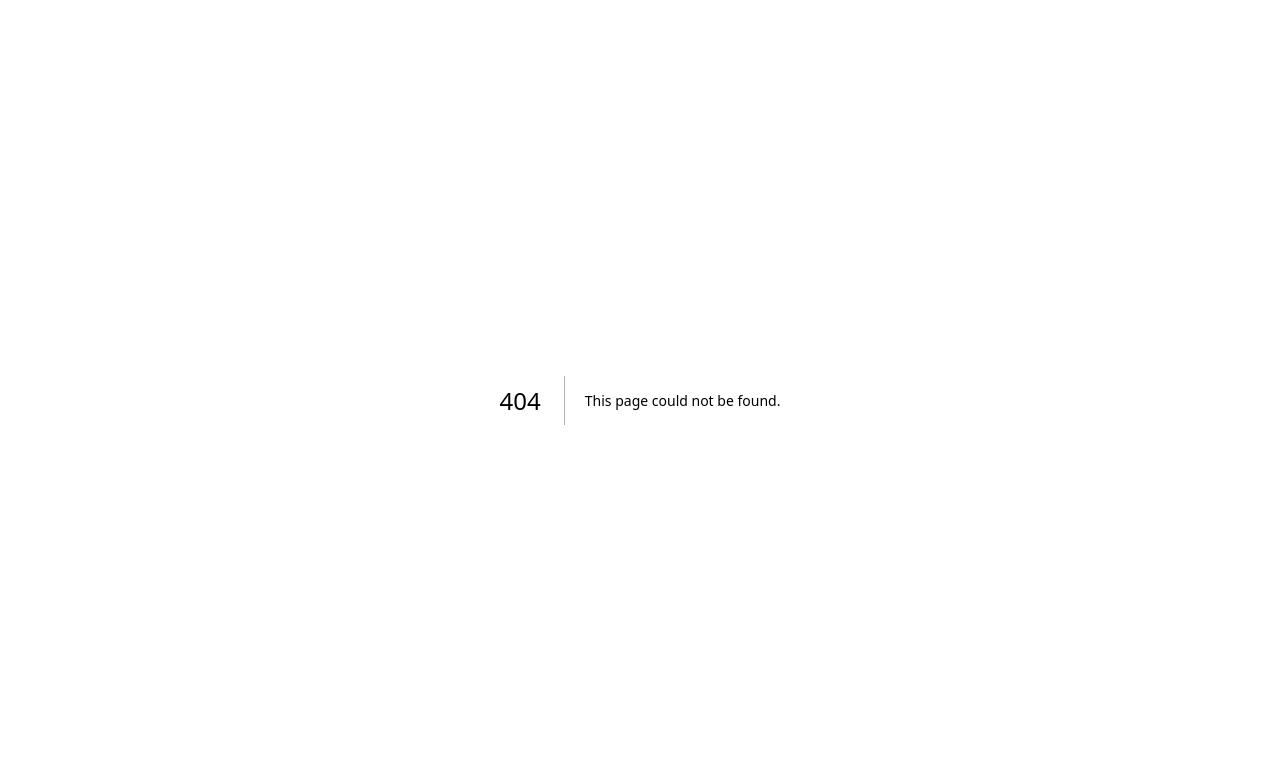
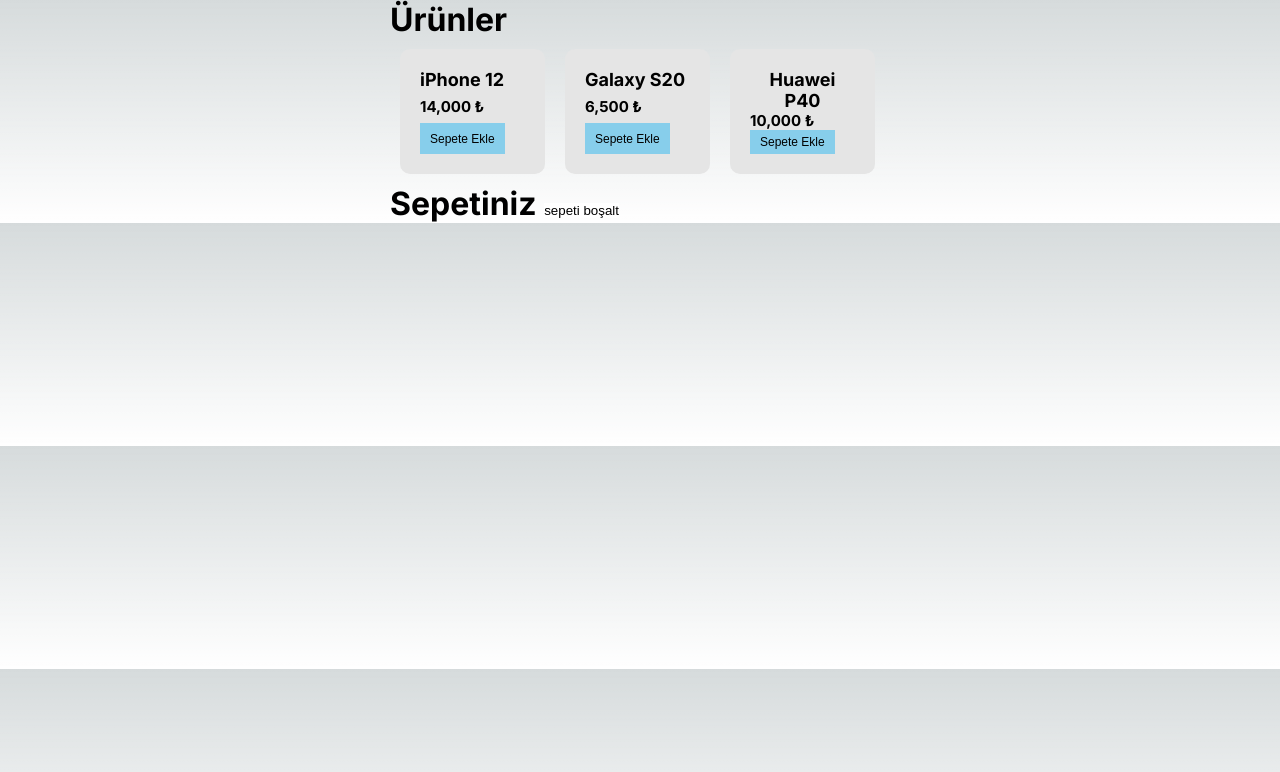
Before and after one commit to Emincinarm13/react_hooks, a Next.js app: page /reactMemoAndCallback in a window 1280 px wide. Before the commit this address had no page. Shown: the top 772 px of the page. Built offline with nearby package versions, Linux system fonts and the light colour scheme.

Commit message:
reactMemo and useCallback

```diff
--- /dev/null
+++ b/src/app/reactMemoAndCallback/page.jsx
@@ -0,0 +1,74 @@
+"use client"
+import React, {useCallback, useState} from "react";
+import styles from "./style.module.css";
+
+const phones = [
+    { name: "iPhone 12", price: 14000 },
+    { name: "Galaxy S20", price: 6500 },
+    { name: "Huawei P40", price: 10000 },
+];
+
+const CallbackandMemo = () => {
+    const [products] = useState(phones);
+    const [cart, setCart] = useState([]);
+
+    const addToCart = useCallback((product) => {
+        setCart((cart) => [...cart, product]);
+    },[]);
+
+    const emptyCart =useCallback(() => {
+        setCart([]);
+    },[]) ;
+
+    return (
+        <div className={styles.wrapper}>
+            <Products products={products} addToCart={addToCart} />
+            <Cart cart={cart} emptyCart={emptyCart} />
+        </div>
+        // sepete ekleme işinde addtocart prop olarak productsta var o yüzden products rerender olur  addtocart değişmiyor bunu reacte bildirmek lazım
+    );
+};
+
+const Products = React.memo(({ products, addToCart }) => {
+    return (
+        <>
+            <h1>Ürünler</h1>
+            <div className={styles.products}>
+                {products.map(({ name, price }) => (
+                    <Product key={name} name={name} price={price} addToCart={addToCart} />
+                ))}
+            </div>
+        </>
+    );
+});
+
+const Cart = ({ cart, emptyCart }) => {
+    return (
+        <>
+            <h1>
+                Sepetiniz <button className={styles.btn} onClick={emptyCart}>sepeti boşalt</button>
+            </h1>
+            <div className={styles.products}>
+                {cart.map(({ name, price }, index) => (
+                    <Product key={index} name={name} price={price} />
+                ))}
+            </div>
+        </>
+    );
+};
+
+//reactmemo proplar değişmezse render etmeemyi sağlıyor
+
+const Product = React.memo(({ name, price, addToCart }) => {
+    return (
+        <div className={styles.product}>
+            <h2>{name}</h2>
+            <h3>{price.toLocaleString()} ₺</h3>
+            {addToCart && (
+                <button onClick={() => addToCart({ name, price })}>Sepete Ekle</button>
+            )}
+        </div>
+    );
+
+});
+export default CallbackandMemo;
--- /dev/null
+++ b/src/app/reactMemoAndCallback/style.module.css
@@ -0,0 +1,55 @@
+
+.wrapper {
+    width: 500px;
+    margin: 0 auto;
+}
+
+.wrapper h1 button {
+    background-color: white;
+    border: none;
+}
+
+.products {
+    display: flex;
+    justify-content: flex-start;
+    flex-wrap: wrap;
+}
+
+.product {
+    text-align: center;
+    padding: 20px;
+    border-radius: 10px;
+    background-color: #e5e5e5;
+    margin: 10px;
+    width: 145px;
+    box-sizing: border-box;
+    display: flex;
+    flex-wrap: wrap;
+    color: black;
+}
+
+.product h2 {
+    font-size: 18px;
+}
+
+.product h3 {
+    font-size: 15px;
+}
+
+.product button {
+    background-color: skyblue;
+    border: none;
+    font-size: 12px;
+    padding: 5px 10px;
+    color: black;
+}
+
+.cart p {
+    border-radius: 5px;
+    background: #e5e5e5;
+    padding: 5px;
+}
+
+.btn{
+    color: black;
+}
```
